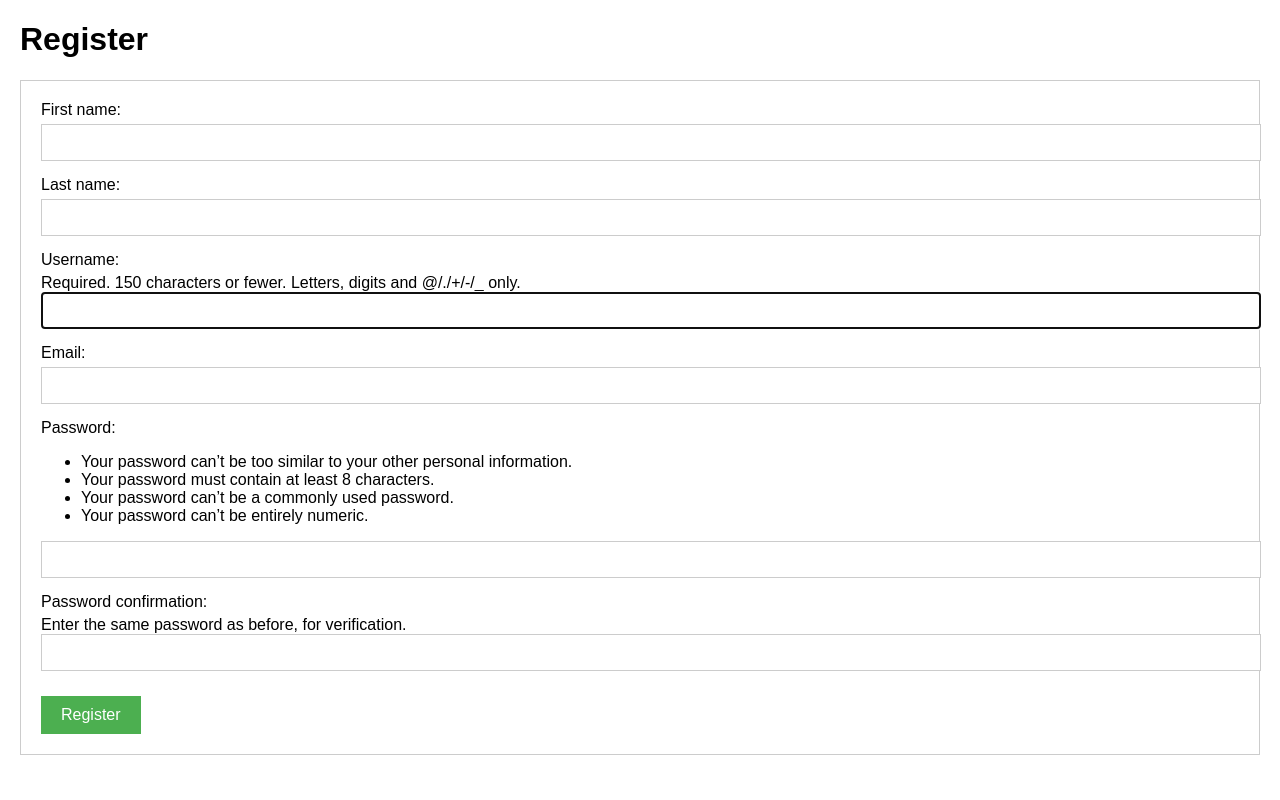
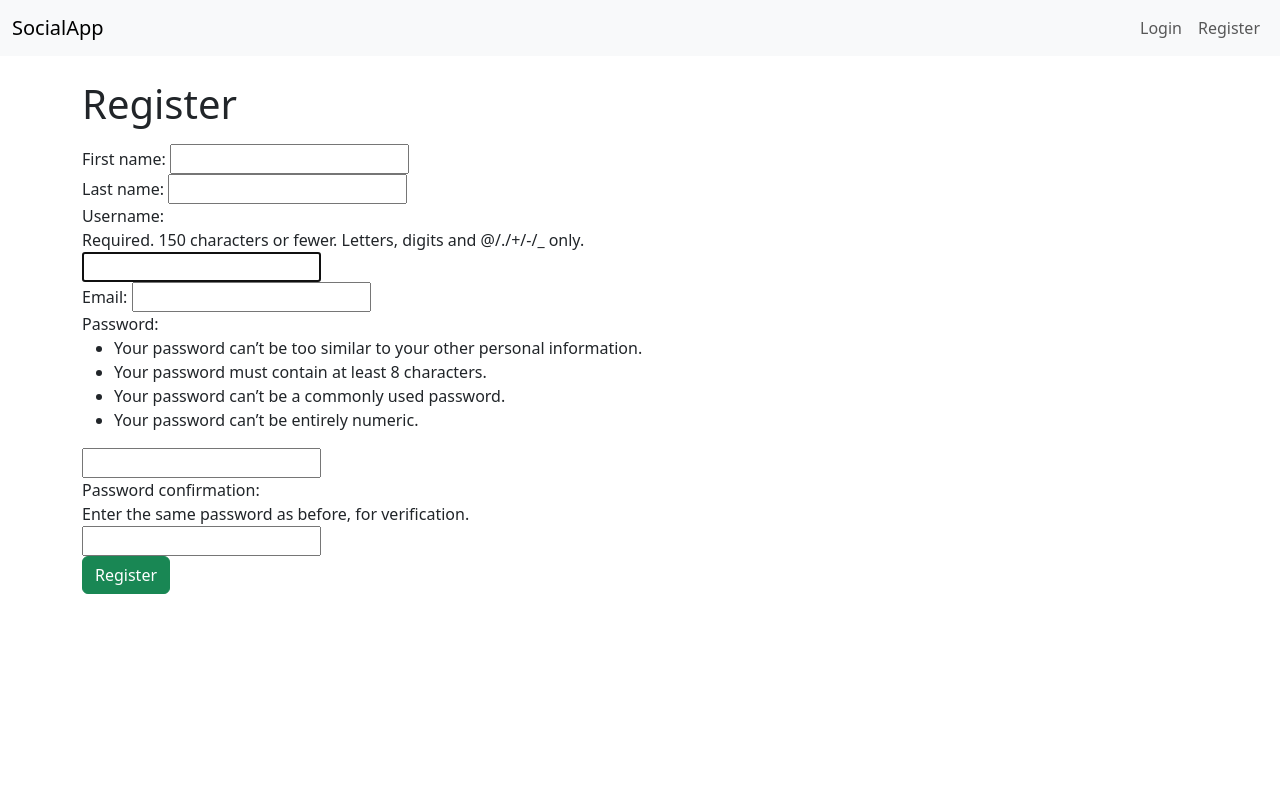
Before and after one commit to rixyz/django-social-app, a Django app: page /register/ in a window 1280 px wide. Run offline with Django 5.2, Linux system fonts and the light colour scheme.

Commit message:
View Profile + Edit

```diff
--- a/social_media_app/urls.py
+++ b/social_media_app/urls.py
@@ -15,14 +15,17 @@ Including another URLconf
     2. Add a URL to urlpatterns:  path('blog/', include('blog.urls'))
 """
 from django.contrib import admin
-from django.urls import path
+from django.urls import include, path
 from user import views as user_views
 from django.contrib.auth import views as auth_views
 
 urlpatterns = [
     path('admin/', admin.site.urls),
     path('home/', user_views.home, name='home'),
-    path('register/', user_views.register, name='register'),
+    path('register/', user_views.userRegister, name='register'),
     path('login/', user_views.userLogin, name='login'),
     path('logout/', auth_views.LogoutView.as_view(template_name='user/home.html'), name='logout'),
+
+    path('user/', include('user.urls')),
+
 ]
--- a/user/forms.py
+++ b/user/forms.py
@@ -8,3 +8,10 @@ class RegistrationForm(UserCreationForm):
     class Meta:
         model = User
         fields = ['first_name','last_name','username','email','password1','password2']
+
+class UserUpdateForm(forms.ModelForm):
+    email = forms.EmailField()
+
+    class Meta:
+        model = User
+        fields = ['first_name','last_name','username','email', 'bio']
--- /dev/null
+++ b/user/templates/user/base.html
@@ -0,0 +1,49 @@
+<!DOCTYPE html>
+<html lang="en">
+  <head>
+    <meta charset="UTF-8" />
+    <meta name="viewport" content="width=device-width, initial-scale=1.0" />
+    <title>{% block title %}My Social Media App{% endblock %}</title>
+    <link
+      href="https://cdn.jsdelivr.net/npm/bootstrap@5.3.0-alpha1/dist/css/bootstrap.min.css"
+      rel="stylesheet"
+    />
+  </head>
+  <body>
+    <nav class="navbar navbar-expand-lg navbar-light bg-light">
+      <div class="container-fluid">
+        <a class="navbar-brand" href="/home">SocialApp</a>
+        <div class="collapse navbar-collapse" id="navbarNav">
+          <ul class="navbar-nav ms-auto">
+            {% if user.is_authenticated %}
+            <li class="nav-item">
+              <span class="nav-link"
+                >Welcome,
+                <a src="{% url 'profile' user.username%}">{{ user.username }}</a
+                >!</span
+              >
+            </li>
+            <li class="nav-item">
+              <form method="post" action="{% url 'logout' %}">
+                {% csrf_token %}
+                <button class="btn btn-danger" type="submit">Logout</button>
+              </form>
+            </li>
+            {% else %}
+            <li class="nav-item">
+              <a class="nav-link" href="{% url 'login' %}">Login</a>
+            </li>
+            <li class="nav-item">
+              <a class="nav-link" href="{% url 'register' %}">Register</a>
+            </li>
+            {% endif %}
+          </ul>
+        </div>
+      </div>
+    </nav>
+
+    <div class="container mt-4">{% block content %}{% endblock %}</div>
+
+    <script src="https://cdn.jsdelivr.net/npm/bootstrap@5.3.3/dist/js/bootstrap.bundle.min.js"></script>
+  </body>
+</html>
--- a/user/templates/user/register.html
+++ b/user/templates/user/register.html
@@ -1,53 +1,9 @@
-<!DOCTYPE html>
-<html lang="en">
-  <head>
-    <meta charset="UTF-8" />
-    <title>Register | My Social Media App</title>
-    <style>
-      body {
-        font-family: Arial, sans-serif;
-        margin: 20px;
-      }
-      form {
-        border: 1px solid #ccc;
-        padding: 20px;
-      }
-      label {
-        display: block;
-        margin-bottom: 5px;
-      }
-      input[type="text"],
-      input[type="email"],
-      input[type="password"] {
-        width: 100%;
-        padding: 10px;
-        border: 1px solid #ccc;
-        margin-bottom: 15px;
-      }
-      .errorlist {
-        color: red;
-        font-weight: bold;
-        margin-bottom: 15px;
-      }
-      .button {
-        background-color: #4caf50; /* Green */
-        border: none;
-        color: white;
-        padding: 10px 20px;
-        text-align: center;
-        text-decoration: none;
-        display: inline-block;
-        font-size: 16px;
-        margin-top: 10px;
-        cursor: pointer;
-      }
-    </style>
-  </head>
-  <body>
-    <h1>Register</h1>
-    <form method="post">
-      {% csrf_token %} {{ form }}
-      <button type="submit" class="button">Register</button>
-    </form>
-  </body>
-</html>
+{% extends './base.html' %} {% block title %} Register | My Social Media App
+{%endblock %} {% block content %}
+<h1>Register</h1>
+
+<form method="post" class="mt-3">
+  {% csrf_token %} {{ form }}
+  <button type="submit" class="btn btn-success">Register</button>
+</form>
+{% endblock %}
--- /dev/null
+++ b/user/urls.py
@@ -0,0 +1,7 @@
+from django.urls import path
+from . import views
+
+urlpatterns = [
+    path('profile/<str:username>/', views.profile, name='profile'),
+    path('edit/', views.userEdit, name='edit'),
+]
--- a/user/views.py
+++ b/user/views.py
@@ -2,9 +2,12 @@ from django.shortcuts import render
 
 from django.shortcuts import render, redirect
 from django.contrib.auth import authenticate, login
-from .forms import RegistrationForm
+from django.contrib.auth.decorators import login_required
 
-def register(request):
+from .models import User
+from .forms import RegistrationForm, UserUpdateForm
+
+def userRegister(request):
     if request.method == 'POST':
         form = RegistrationForm(request.POST)
         if form.is_valid():
@@ -31,3 +34,24 @@ def userLogin(request):
 
 def home(request):
     return render(request, 'user/home.html')
+
+def profile(request, username):
+    try:
+        targetUser = User.objects.get(username=username)
+        context = {'targetUser': targetUser}
+        return render(request, 'user/profile.html', context)
+    except User.DoesNotExist:
+        return render(request, 'user/home.html')
+
+@login_required
+def userEdit(request):
+    print('a')
+    if request.method == 'POST':
+        form =UserUpdateForm(request.POST, instance=request.user)
+        if form.is_valid():
+            form.save()
+            return redirect('profile', request.user.username)
+
+    else:
+            form = UserUpdateForm(instance=request.user)
+    return render(request, 'user/edit.html', {'form':form})
```
Also changed, not shown: user/templates/user/edit.html (added, +9 -0 lines), user/templates/user/home.html (+2 -20 lines), user/templates/user/login.html (+18 -20 lines), user/templates/user/profile.html (added, +81 -0 lines).
